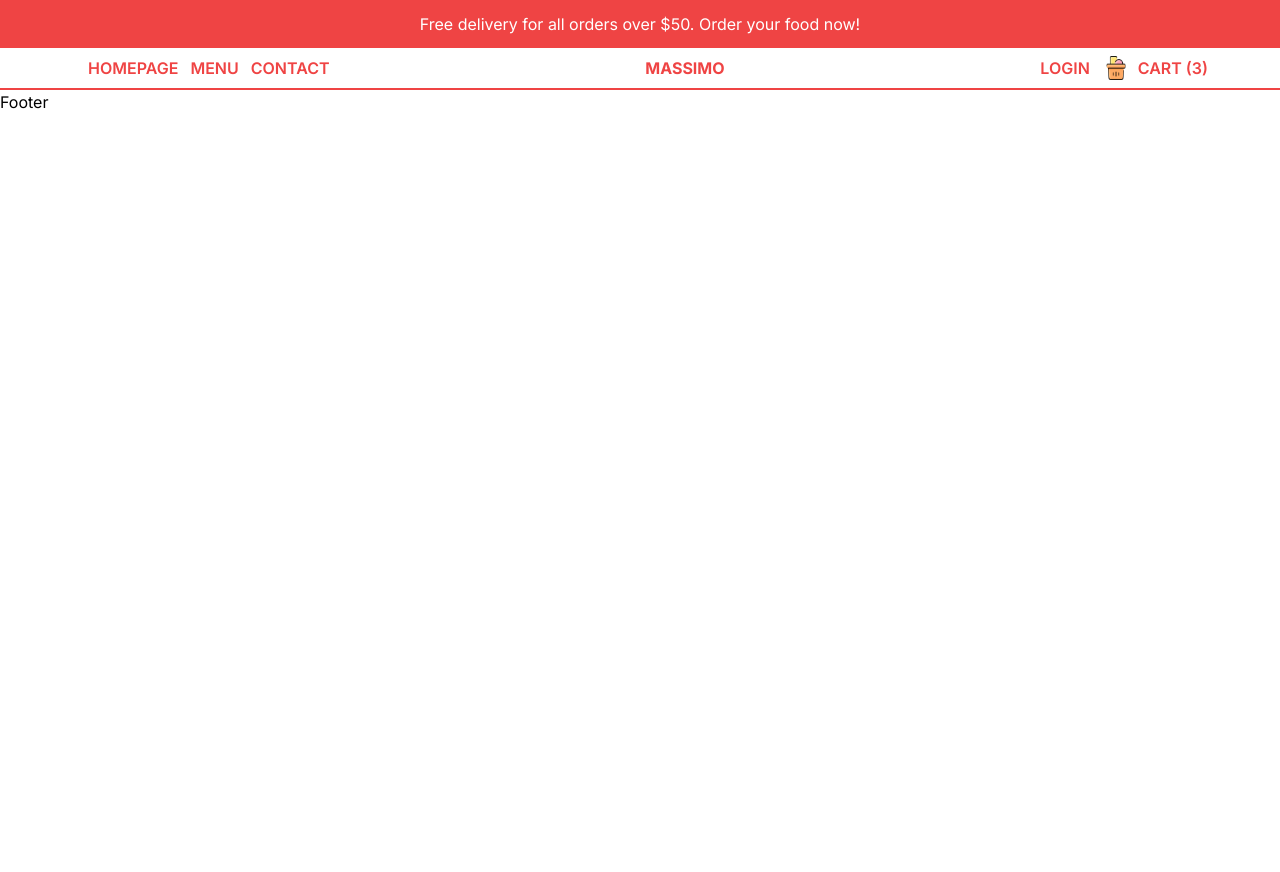
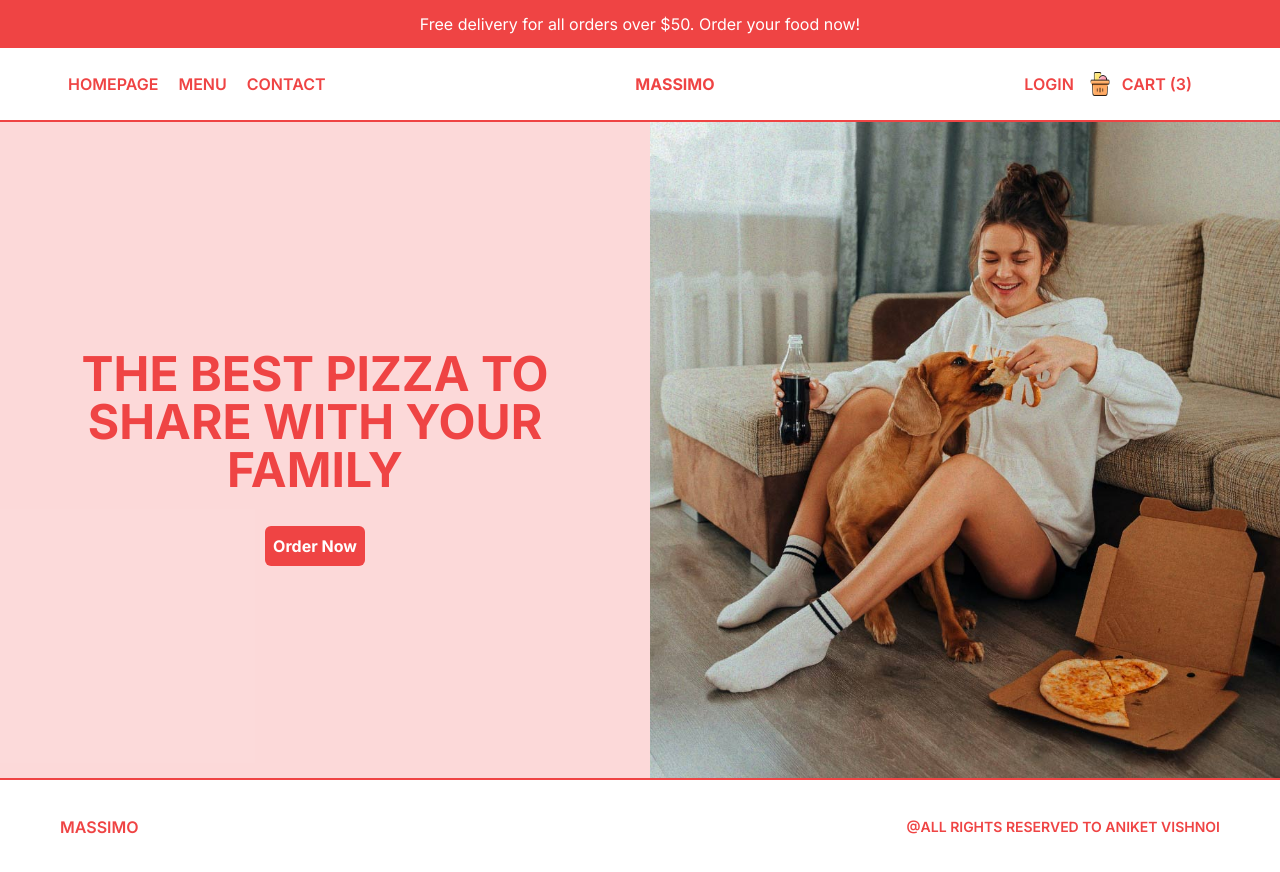
Before and after one commit to aniketcoddy/Delicious-restr, a Next.js app: page / in a window 1280 px wide. Before the commit the page ends 800 px from the top, so only its background shows below. Built offline with nearby package versions, Linux system fonts and the light colour scheme.

Commit message:
hero section completed

```diff
--- a/src/app/page.tsx
+++ b/src/app/page.tsx
@@ -1,9 +1,14 @@
+import FeaturedItems from "@/components/FeaturedItems";
+import Offer from "@/components/Offer";
+import Slider from "@/components/Slider";
 import Image from "next/image";
 
 export default function Home() {
   return (
-    <div>
-
-    </div>
+    <main>
+      <Slider/>
+      <FeaturedItems/>
+      <Offer/>
+    </main>
   );
 }
--- /dev/null
+++ b/src/components/FeaturedItems.tsx
@@ -0,0 +1,11 @@
+import React from 'react'
+
+const FeaturedItems = () => {
+  return (
+    <div>
+
+    </div>
+  )
+}
+
+export default FeaturedItems
--- a/src/components/Footer.tsx
+++ b/src/components/Footer.tsx
@@ -1,11 +1,13 @@
-import React from 'react'
+import Link from "next/link";
+import React from "react";
 
 const Footer = () => {
   return (
-    <div>
-      Footer
+    <div className=" flex flex-col md:flex-row md: text-primary h-24 w-full justify-center md:justify-between font-semibold items-center border-t-2 border-primary p-4 gap-2 uppercase">
+        <Link href="/" className="ml-0 md:ml-11">Massimo</Link>
+        <p className="text-sm mr-0 md:mr-11">@ALL RIGHTS RESERVED TO ANIKET VISHNOI</p>
     </div>
-  )
-}
+  );
+};
 
-export default Footer
+export default Footer;
--- a/src/components/Navbar.tsx
+++ b/src/components/Navbar.tsx
@@ -11,9 +11,9 @@ const Navbar = () => {
 
   return (
     <div>
-      <div className=" flex text-primary h-full w-full justify-between md:justify-between md:font-bold items-center border-b-2 border-primary p-2 uppercase">
-        <div className="hidden md:flex ml-20">
-          <div className=" flex gap-3 font-semibold ">
+      <div className=" flex text-primary h-full w-full justify-between md:justify-between md:font-bold items-center border-b-2 border-primary p-6 uppercase">
+        <div className="hidden md:flex ml-11">
+          <div className=" flex gap-5 font-semibold ">
             <Link href="/">HomePage</Link>
             <Link href="/menu">Menu</Link>
             <Link href="/">Contact</Link>
@@ -32,7 +32,10 @@ const Navbar = () => {
           ) : (
             <Link href="/orders">Orders</Link>
           )}
+          <Link href="/cart">
           <CartIcon />
+          </Link>
+
         </div>
 
       </div>
--- /dev/null
+++ b/src/components/Offer.tsx
@@ -0,0 +1,11 @@
+import React from 'react'
+
+const Offer = () => {
+  return (
+    <div>
+
+    </div>
+  )
+}
+
+export default Offer
--- /dev/null
+++ b/src/components/Slider.tsx
@@ -0,0 +1,54 @@
+'use client'
+import Image from "next/image";
+import React, { useEffect, useState } from "react";
+import bannerImg1 from "../../public/slide1.png"
+import bannerImg2 from "../../public/slide2.png"
+import bannerImg3 from "../../public/slide3.jpg"
+
+
+const data = [
+  {
+    id:1,
+    title:"always fresh & always crispy & always hot",
+    image: bannerImg1,
+  },
+  {
+    id:1,
+    title:"We deliver your order whereever you are in NY",
+    image: bannerImg2,
+  },
+
+  {
+    id:1,
+    title:"The best pizza to share with your family",
+    image: bannerImg3,
+  },
+]
+
+const Slider = () => {
+
+  const [currentSlide , setCurrentSlide] = useState(0)
+
+  useEffect(()=>{
+    const interval = setInterval(()=>{
+      setCurrentSlide((prev)=>(prev === data.length-1 ? 0 : prev+1))
+    },2000);
+    return () => clearInterval(interval)
+  },[])
+
+  return (
+    <div className="flex flex-col md:flex-row gap-5 h-[calc(100vh-6rem)] md:h-[calc(100vh-9rem)] bg-primary/20">
+      <div className="flex-1 flex items-center justify-center flex-col gap-4 text-primary font-bold ">
+        <h1 className="text-2xl text-center uppercase p-4 md:text-5xl">
+         {data[currentSlide].title}
+        </h1>
+        <button className="bg-primary text-white p-2 rounded-md ">Order Now</button>
+      </div>
+      <div className="w-full flex-1 relative ">
+        <Image src={data[currentSlide].image} alt="Firt banner image" fill className="object-cover"/>
+      </div>
+    </div>
+  );
+};
+
+export default Slider;
```
